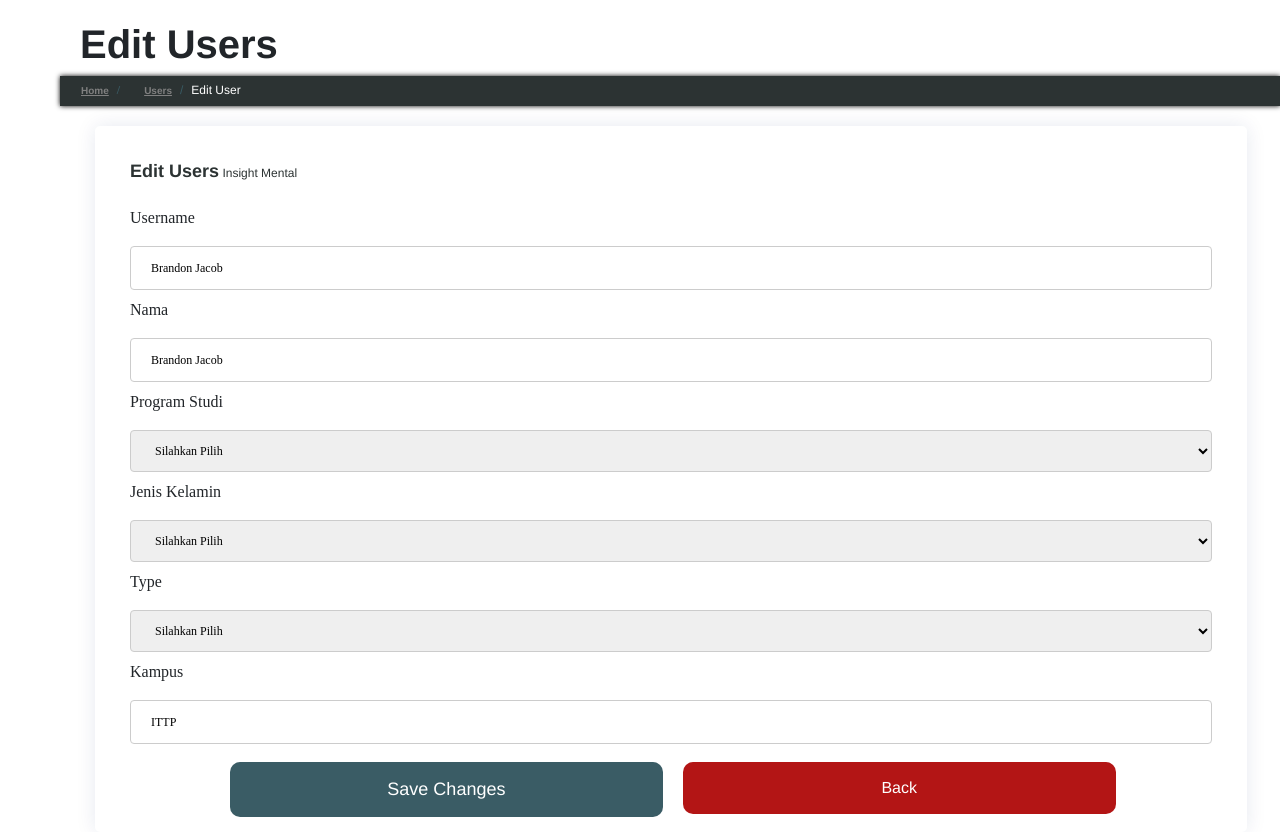
After one commit to billysetw/Insight_Mental, a PHP site: page /Admin/edit-users.php in a window 1280 px wide. The commit adds this page. Run offline with PHP 8.4, Linux system fonts and the light colour scheme; some libraries are stand-ins or nearby versions.

Commit message:
Update v.2.2

```diff
--- /dev/null
+++ b/Admin/edit-users.php
@@ -0,0 +1,100 @@
+<!DOCTYPE html>
+<html>
+<head>
+   <meta charset="utf-8">
+   <title>Edit Users</title>
+
+   <!-- boostrap -->
+   <link rel="stylesheet" href="https://stackpath.bootstrapcdn.com/bootstrap/4.1.3/css/bootstrap.min.css" integrity="sha384-MCw98/SFnGE8fJT3GXwEOngsV7Zt27NXFoaoApmYm81iuXoPkFOJwJ8ERdknLPMO" crossorigin="anonymous">
+
+   <!-- Boostrap Modal -->
+   <link href="https://cdn.jsdelivr.net/npm/bootstrap@5.3.0/dist/css/bootstrap.min.css" rel="stylesheet" integrity="sha384-9ndCyUaIbzAi2FUVXJi0CjmCapSmO7SnpJef0486qhLnuZ2cdeRhO02iuK6FUUVM" crossorigin="anonymous">
+   <script src="https://cdn.jsdelivr.net/npm/bootstrap@5.3.0/dist/js/bootstrap.bundle.min.js" integrity="sha384-geWF76RCwLtnZ8qwWowPQNguL3RmwHVBC9FhGdlKrxdiJJigb/j/68SIy3Te4Bkz" crossorigin="anonymous"></script>
+
+   <!-- icon -->
+   <link href="//netdna.bootstrapcdn.com/font-awesome/4.0.3/css/font-awesome.css" rel="stylesheet"/>
+   <link rel="icon" href="../assets/img/logo-admin.png" type="image/x-icon" />
+
+   <!-- CSS -->
+   <link rel="stylesheet" type="text/css" href="../assets/css/style.css"/>
+
+</head>
+<body>
+   <!-- Main Content -->
+   <div class="area">
+      <!-- navigasi halaman -->
+      <div class="header">
+         <h1>Edit Users</h1>
+         <nav>
+           <ol class="breadcrumb">
+             <li class="breadcrumb-item"><a href="dashboard.php">Home</a></li>
+             <li class="breadcrumb-item"><a href="users.php">Users</a></li>
+             <li class="breadcrumb-item active">Edit User</li>
+           </ol>
+         </nav>
+       </div>
+
+      <section class="section">
+         <div class="row">
+            <div class="col-lg-12">
+               <div class="card">
+                  <div class="card-body">
+                    <h5 class="card-title"><b>Edit Users</b> Insight Mental</h5>
+
+                    <form action="" method="POST" class="form">
+                        <label>Username</label>
+                        <input type="text" id="username" name="username" value="Brandon Jacob">
+
+                        <label>Nama</label>
+                        <input type="text" id="nama" name="nama" value="Brandon Jacob">
+
+                        <label>Program Studi</label>
+                        <select id="prodi" name="prodi">
+                            <option value="">Silahkan Pilih</option>
+                            <option value="S1 Psikolog">S1 Psikolog</option>
+                            <option value="D3 Digital Technology">D3 Digital Technology</option>
+                            <option value="D3 Teknik Telekomunikasi">D3 Teknik Telekomunikasi</option>
+                            <option value="S1 Teknik Telekomunikasi">S1 Teknik Telekomunikasi</option>
+                            <option value="S1 Teknik Biomedis">S1 Teknik Biomedis</option>
+                            <option value="S1 Teknik Informatika">S1 Teknik Informatika</option>
+                            <option value="S1 Software Engineering">S1 Software Engineering</option>
+                            <option value="S1 Sistem Informasi">S1 Sistem Informasi</option>
+                            <option value="S1 Sains Data">S1 Sains Data</option>
+                            <option value="S1 Teknik Industri">S1 Teknik Industri</option>
+                            <option value="S1 Desain Komunikasi Visual">S1 Desain Komunikasi Visual</option>
+                            <option value="S1 Digital Logistics">S1 Digital Logistics</option>
+                            <option value="S1 Bisnis Digital">S1 Bisnis Digital</option>
+                            <option value="S1 Elektro">S1 Elektro</option>
+                        </select>
+
+                        <label>Jenis Kelamin</label>
+                        <select id="gender" name="gender">
+                            <option value="">Silahkan Pilih</option>
+                            <option value="M">M</option>
+                            <option value="F">F</option>
+                            </select>
+
+                        <label>Type</label>
+                        <select id="type" name="type">
+                            <option value="">Silahkan Pilih</option>
+                            <option value="Mahasiswa">Mahasiswa</option>
+                            <option value="Psikolog">Psikolog</option>
+                            <option value="Admin">Admin</option>
+                            </select>
+
+                        <label>Kampus</label>
+                        <input type="text" id="kampus" name="kampus" value="ITTP">
+
+                        <button type="button" class="btn-edit btn btn-primary" name="submit" onclick="return confirm('Anda sudah yakin benar?')">Save Changes</button>
+                        <button type="button" class="btn-back btn btn-primary" name="back"><a href="users.php" onclick="return confirm('Anda yakin ingin Kembali?')">Back</a></button>
+                    </form>
+                    </div>
+                  </div>
+               </div>
+            </div>
+         </div>
+        </div>
+      </section>
+   </div>
+</body>
+</html>
--- a/Admin/faq.php
+++ b/Admin/faq.php
@@ -57,7 +57,7 @@
                     <td>BrandonJacob</td>
                     <td>Brandon Jacob</td>
                     <td>
-                        <a href="" class="edt"><i class="fa fa-pencil-square-o"></i></a>
+                        <a href="edit-faq.php" class="edt"><i class="fa fa-pencil-square-o"></i></a>
                         <a href="" class="del" onclick="return confirm('Anda yakin ingin Hapus?')"><i class="fa fa-trash-o"></i></a>
                      </td>
                   </tr>
--- a/Admin/information.php
+++ b/Admin/information.php
@@ -64,7 +64,7 @@
                      <td>M</td>
                      <td>Institut Teknologi Telkom Purwokerto</td>
                      <td>
-                        <a href="" class="edt"><i class="fa fa-pencil-square-o"></i></a>
+                        <a href="edit-information.php" class="edt"><i class="fa fa-pencil-square-o"></i></a>
                         <a href="" class="del" onclick="return confirm('Anda yakin ingin Hapus?')"><i class="fa fa-trash-o"></i></a>
                      </td>
                   </tr>
--- a/Admin/motivation.php
+++ b/Admin/motivation.php
@@ -60,7 +60,7 @@
                     <td>Brandon Jacob</td>
                     <td>S1 Sistem Informasi</td>
                     <td>
-                        <a href="" class="edt"><i class="fa fa-pencil-square-o"></i></a>
+                        <a href="edit-motivation.php" class="edt"><i class="fa fa-pencil-square-o"></i></a>
                         <a href="" class="del" onclick="return confirm('Anda yakin ingin Hapus?')"><i class="fa fa-trash-o"></i></a>
                      </td>
                   </tr>
--- a/Admin/musics.php
+++ b/Admin/musics.php
@@ -64,7 +64,7 @@
                     <td>M</td>
                     <td>Institut Teknologi Telkom Purwokerto</td>
                     <td>
-                        <a href="" class="edt"><i class="fa fa-pencil-square-o"></i></a>
+                        <a href="edit-musics.php" class="edt"><i class="fa fa-pencil-square-o"></i></a>
                         <a href="" class="del" onclick="return confirm('Anda yakin ingin Hapus?')"><i class="fa fa-trash-o"></i></a>
                      </td>
                   </tr>
--- a/Admin/users.php
+++ b/Admin/users.php
@@ -61,14 +61,14 @@
                      <tbody>
                         <tr>
                            <td scope="row">1</th>
-                           <td>BrandonJacob</td>
+                           <td>Brandon Jacob</td>
                            <td>Brandon Jacob</td>
                            <td>S1 Sistem Informasi</td>
                            <td>M</td>
                            <td>Institut Teknologi Telkom Purwokerto</td>
                            <td>Mahasiswa</td>
                         <td>
-                           <a href="" class="edt"><i class="fa fa-pencil-square-o"></i></a>
+                           <a href="edit-users.php" class="edt"><i class="fa fa-pencil-square-o"></i></a>
                            <a href="" class="del" onclick="return confirm('Anda yakin ingin Hapus?')"><i class="fa fa-trash-o"></i></a>
                         </td>
                         </tr>
--- a/assets/css/style.css
+++ b/assets/css/style.css
@@ -795,3 +795,43 @@ section a{
 .modal-dialog .modal-body .form input[type=button]:hover {
   background-color: #2D3434;
 }
+
+/* Edit data */
+.card-body .form input[type=text], input[type=url], select {
+  width: 100%;
+  padding: 12px 20px;
+  margin: 8px 0;
+  display: inline-block;
+  border: 1px solid #ccc;
+  border-radius: 4px;
+  box-sizing: border-box;
+  font-size: 12px;
+}
+
+.card-body .form button {
+  width:40%;
+  float: left;
+  background-color: #3A5C65;
+  color: white;
+  padding: 14px 20px;
+  margin-bottom: -20px;
+  margin-top: 10px;
+  margin-left: 100px;
+  border: none;
+  border-radius: 10px;
+  cursor: pointer;
+}
+
+.card-body .form button.btn-edit{
+  font-size: 18px;
+  font-family: 'Helvetica';
+}
+
+.card-body .form button.btn-back{
+  background-color: rgb(179, 21, 21);
+  margin-left: 20px;
+}
+
+.card-body .form button:hover {
+  background-color: #2D3434;
+}
```
Also changed, not shown: Admin/edit-faq.php (added, +63 -0 lines), Admin/edit-information.php (added, +72 -0 lines), Admin/edit-motivation.php (added, +66 -0 lines), Admin/edit-musics.php (added, +72 -0 lines).
